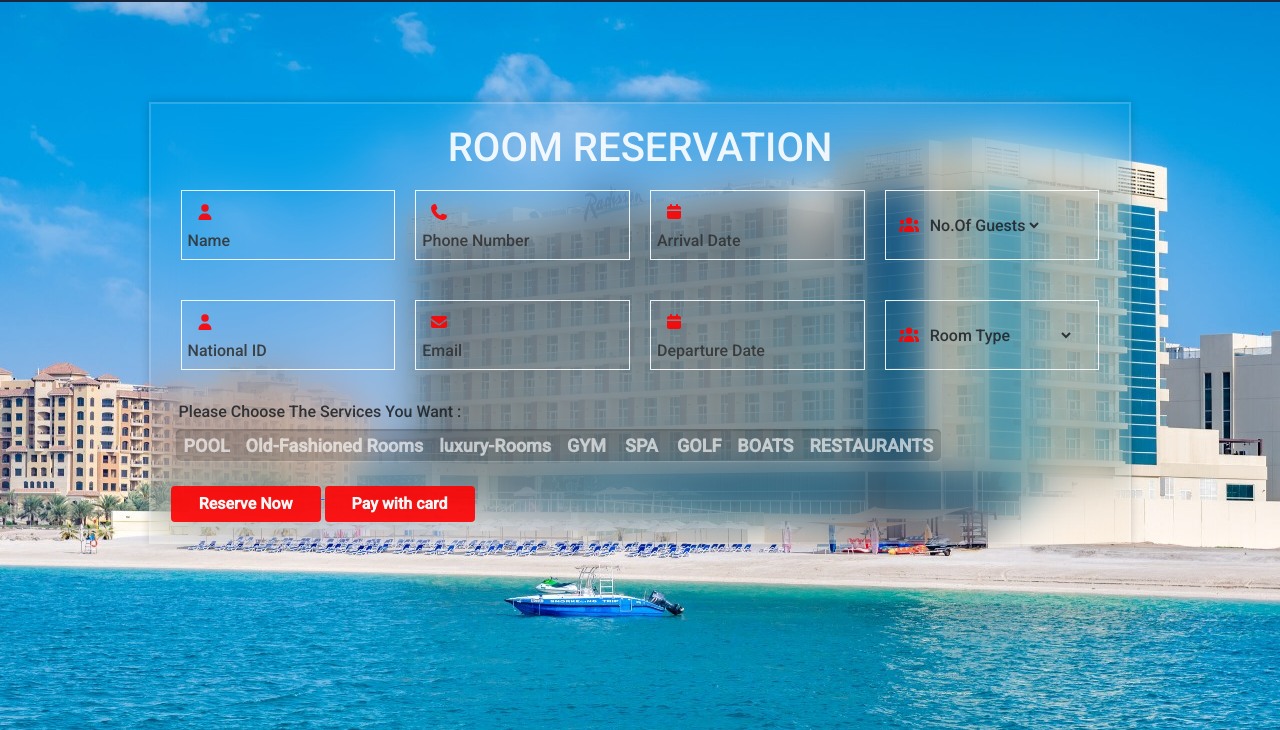
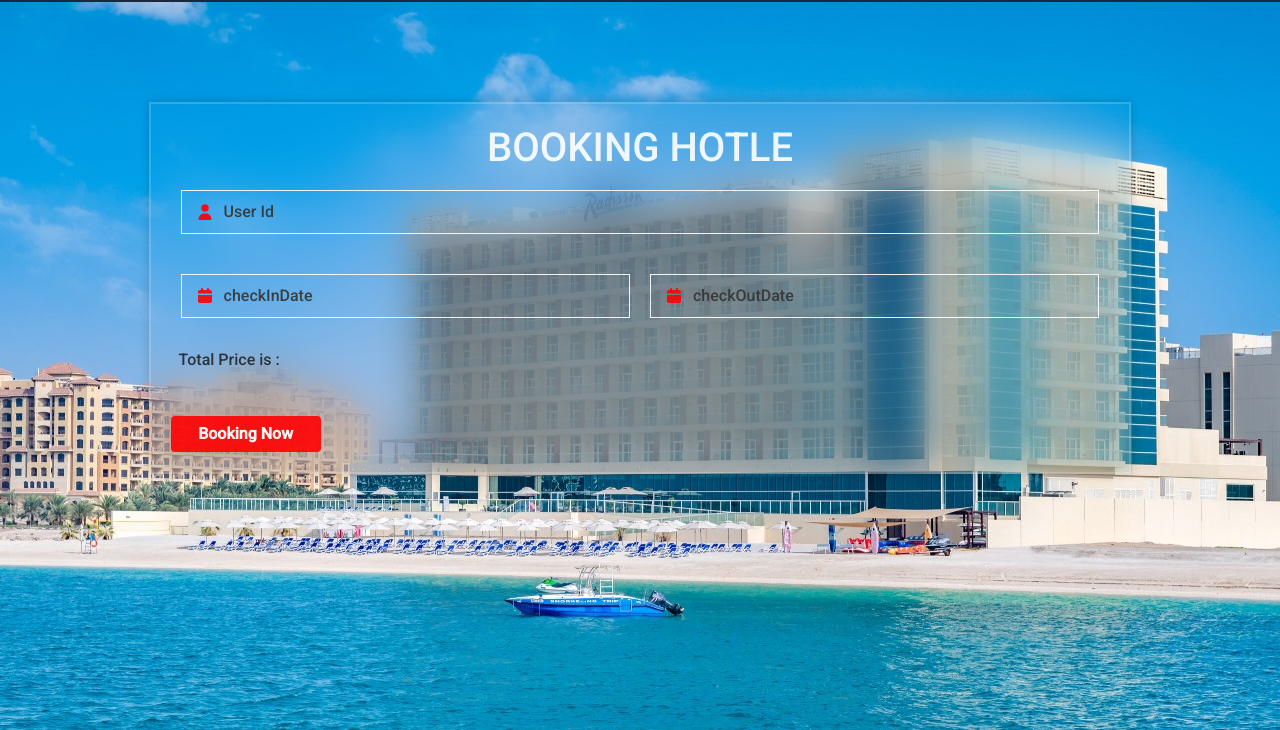
Before and after one commit to MahirAhmadEbrahimi/Hotle, a plain HTML site: page FrontEnd/html/reserve.html in a window 1280 px wide. Shown: the part 70-800 px from the top of the page. Drawn offline with nearby package versions, Linux system fonts and the light colour scheme; a web font is replaced by a local one.

```diff
--- a/Backend/controllers/bookingController.js
+++ b/Backend/controllers/bookingController.js
@@ -7,8 +7,8 @@
   const bookingSchema = Joi.object({
     userId: Joi.string().required(),
     // hotelId will be taken from the route parameter
-    checkInDate: Joi.date().iso().required(),
-    checkOutDate: Joi.date().iso().greater(Joi.ref("checkInDate")).required(),
+    checkInDate: Joi.date().required(),
+    checkOutDate: Joi.date().greater(Joi.ref("checkInDate")).required(),
     totalPrice: Joi.number().min(0).required(),
   });
 
--- a/Backend/controllers/hotelController.js
+++ b/Backend/controllers/hotelController.js
@@ -177,7 +177,7 @@
 
 // Function to find a hotel by name
 export const findHotelByName = async (req, res) => {
-  const { name } = req.query; // Get the hotel name from query parameters
+  const name = req.body.name;
 
   try {
     // Ensure name is provided
--- a/Backend/package.json
+++ b/Backend/package.json
@@ -10,6 +10,7 @@
   "license": "ISC",
   "description": "",
   "dependencies": {
+    "axios": "^1.7.9",
     "bcrypt": "^5.1.1",
     "cookie-parser": "^1.4.7",
     "cors": "^2.8.5",
--- a/Backend/routes/hotelRoute.js
+++ b/Backend/routes/hotelRoute.js
@@ -30,6 +30,6 @@
 router.delete("/:id", authenticateToken, authorizeAdmin, deleteHotelById); // DELETE api/v1/hotels/:id
 
 // Protected route to find hotels by name for logged-in users
-router.get("/search", authenticateToken, findHotelByName); // GET api/v1/hotels/search?name=<hotel-name>
+router.post("/search", authenticateToken, findHotelByName); // GET api/v1/hotels/search?name=<hotel-name>
 
 export default router;
--- a/FrontEnd/html/reserve.html
+++ b/FrontEnd/html/reserve.html
@@ -12,6 +12,7 @@
     <link rel="preconnect" href="https://fonts.googleapis.com">
 <link rel="preconnect" href="https://fonts.gstatic.com" crossorigin>
 <link href="https://fonts.googleapis.com/css2?family=Jomhuria&family=Open+Sans:wght@400;700&family=Roboto:wght@100;300;500&family=Work+Sans:wght@200;300;400;500;600;700;800&display=swap" rel="stylesheet">
+<script src="https://cdn.jsdelivr.net/npm/axios/dist/axios.min.js"></script>
     <style>
       .btn-primary {
           background: transparent;
@@ -71,132 +72,76 @@
         <div class="container">
             <form class="form-group">
                 <div id="form-container">
-                    <h1 class="text-white text-center">ROOM RESERVATION</h1>
+                    <h1 class="text-white text-center">BOOKING HOTLE</h1>
 
                     <div class="form-group">
+
+
                         <div class="input-group">
                             <i class="fa fa-user p-2" aria-hidden="true" style="color: red;"></i>
-                            <input type="text" class="" placeholder="Name">
+                            <input type="text" class="input" placeholder="User Id" id="userId">
                         </div>
 
-                        <div class="input-group">
-                            <i class="fa fa-phone p-2" aria-hidden="true" style="color: red;"></i>
-                            <input type="number" class="input" placeholder="Phone Number">
-                        </div>
+                    </div>
+
+                    <div class="form-group">
+
 
                         <div class="input-group">
                             <i class="fa fa-calendar p-2" aria-hidden="true" style="color: red;"></i>
-                            <input type="text" class="input" placeholder="Arrival Date" onfocus="(this.type='Date')">
+                            <input type="text" class="input" id="checkIn"  placeholder="checkInDate" onfocus="(this.type='Date')"">
+                        </div>
+                        <div class="input-group">
+                            <i class="fa fa-calendar p-2" aria-hidden="true" style="color: red;"></i>
+                            <input type="text" class="input" id="checkOut" placeholder="checkOutDate" onfocus="(this.type='Date')"">
                         </div>
 
-                        <div class="input-group">
-                            <i class="fa fa-users p-2" style="color: red" aria-hidden="true"></i>
-                            <select class="input" aria-hidden="true">
-                                <option value="">No.Of Guests</option>
-                                <option value="">1-3</option>
-                                <option value="">4-7</option>
-                                <option value="">7-10</option>
-                            </select>
-                        </div>
+
                     </div>
+                    <span style="margin: 8px;">Total Price is  : </span>
 
-                    <div class="form-group">
-                        <div class="input-group">
-                            <i class="fa fa-user p-2" aria-hidden="true" style="color: red;"></i>
-                            <input type="text" class="input" placeholder="National ID">
-                        </div>
 
-                        <div class="input-group">
-                          <i class="fa-solid fa-envelope p-2" style="color: red"></i>
-                            <input type="email" class="input" placeholder="Email">
-                        </div>
 
-                        <div class="input-group">
-                            <i class="fa fa-calendar p-2" aria-hidden="true" style="color: red;"></i>
-                            <input type="text" class="input" placeholder="Departure Date" onfocus="(this.type='Date')"">
-                        </div>
 
-                        <div class="input-group">
-                            <i class="fa fa-users p-2" aria-hidden="true" style="color: red"></i>
-                            <select class="input" aria-hidden="true">
-                                <option value="">Room Type</option>
-                                <option value="">Standard Room</option>
-                                <option value="">Deluxe Room</option>
-                                <option value="">Single Bed</option>
-                                <option value="">Double Bed</option>
-                                <option value="">Suite</option>
-                                <option value="">Honeymoon Suite</option>
-                                <option value="">Penthouse Suite</option>
-                            </select>
-                        </div>
-                    </div>
-                    <span style="margin: 8px;">Please Choose The Services You Want : </span>
-                    <div class="customCheckBoxHolder">
-                        <input class="customCheckBoxInput" id="cCB1" type="checkbox">
-                        <label class="customCheckBoxWrapper" for="cCB1">
-                            <div class="customCheckBox">
-                                <div class="inner">POOL</div>
-                            </div>
-                        </label>
 
-                        <input class="customCheckBoxInput" id="cCB2" type="checkbox">
-                        <label class="customCheckBoxWrapper" for="cCB2">
-                            <div class="customCheckBox">
-                                <div class="inner">Old-Fashioned Rooms</div>
-                            </div>
-                        </label>
+                    <br><br>
 
-                        <input class="customCheckBoxInput" id="cCB3" type="checkbox">
-                        <label class="customCheckBoxWrapper" for="cCB3">
-                            <div class="customCheckBox">
-                                <div class="inner">luxury-Rooms</div>
-                            </div>
-                        </label>
+                        <button type="button" class="btn btn-primary" id="formforbookin">Booking Now</button>
 
-                        <input class="customCheckBoxInput" id="cCB4" type="checkbox">
-                        <label class="customCheckBoxWrapper" for="cCB4">
-                            <div class="customCheckBox">
-                                <div class="inner">GYM</div>
-                            </div>
-                        </label>
 
-                        <input class="customCheckBoxInput" id="cCB5" type="checkbox">
-                        <label class="customCheckBoxWrapper" for="cCB5">
-                            <div class="customCheckBox">
-                                <div class="inner">SPA</div>
-                            </div>
-                        </label>
-
-                        <input class="customCheckBoxInput" id="cCB6" type="checkbox">
-                        <label class="customCheckBoxWrapper" for="cCB6">
-                            <div class="customCheckBox">
-                                <div class="inner">GOLF</div>
-                            </div>
-                        </label>
-
-                        <input class="customCheckBoxInput" id="cCB7" type="checkbox">
-                        <label class="customCheckBoxWrapper" for="cCB7">
-                            <div class="customCheckBox">
-                                <div class="inner">BOATS</div>
-                            </div>
-                        </label>
-
-                        <input class="customCheckBoxInput" id="cCB8" type="checkbox">
-                        <label class="customCheckBoxWrapper" for="cCB8">
-                            <div class="customCheckBox">
-                                <div class="inner">RESTAURANTS</div>
-                            </div>
-                        </label>
-                    </div>
-                    <a href="../imgs/Bill.jpg" target="_blank">
-                        <button type="button" class="btn btn-primary">Reserve Now</button>
-                    </a>
-                    <a href="Checkout.html" target="_blank">
-                        <button type="button" class="btn btn-primary">Pay with card</button>
-                    </a>
                  </div>
             </div>
     <script src="../js/all.min.js"></script>
     <script src="../js/bootstrap.bundle.min.js"></script>
+    <script>
+        document
+          .getElementById("formforbookin")
+          .addEventListener("click", async function (event) {
+            event.preventDefault(); // Prevent default form submission
+
+            // Gather form data
+            const formData = {
+              userId: document.getElementById("userId").value,
+              checkInDate: document.getElementById("checkIn").value,
+              checkOutDate: document.getElementById('checkOut').value,
+              totalPrice: 5000
+            };
+
+
+
+            try {
+              // Send POST request to the API
+              alert("sending.....");
+              const response = await axios.post(
+                `http://localhost:4455/api/v1/booking/hotels/6767dde2c2db63e4fb414840/bookings`,
+                formData
+              );
+              alert(response.data.message); // Notify user of success
+            } catch (error) {
+            //   console.error(error.response.data);
+              alert("Registration failed: " + error.response.data.message); // Notify user of error
+            }
+          });
+      </script>
     </body>
     </html>
```
Also changed, not shown: FrontEnd/README.md (deleted), 2 other files.
